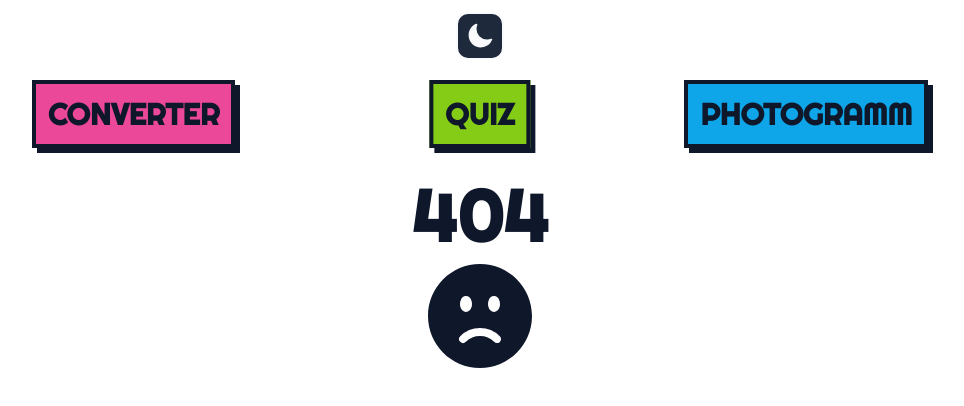
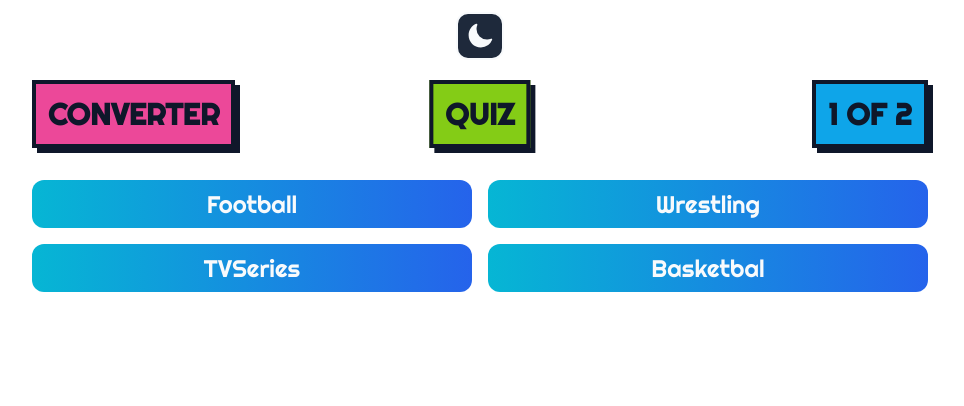
Before and after one commit to VelHRH/FrontCourse, a React (Create React App) app in the folder final_project/: page /1of2 in a window 1280 px wide. Before the commit this address had no page. Shown: the top 406 px of the page, without its empty margins (160-1124 px from the left). Built offline with nearby package versions, Linux system fonts and the light colour scheme.

Commit message:
1of2 layout started

```diff
--- a/final_project/src/App.js
+++ b/final_project/src/App.js
@@ -6,6 +6,9 @@ import { BrowserRouter, Routes, Route } from "react-router-dom";
 import Task3 from "./pages/Task3";
 import Page404 from "./pages/Page404";
 import Index from "./pages/index";
+import Categories from "./pages/OneOfTwo/Categories";
+import Subcategories from "./pages/OneOfTwo/Subcategories";
+import Info from "./pages/OneOfTwo/Info";
 
 function App() {
  const [nightMode, setNightMode] = useState(false);
@@ -28,6 +31,9 @@ function App() {
      <Route path="/convert" element={<Task1 />} />
      <Route path="/quiz" element={<Task2 />} />
      <Route path="/photos" element={<Task3 />} />
+     <Route path="/1of2" element={<Categories />} />
+     <Route path="/1of2/:id" element={<Subcategories />} />
+     <Route path="/1of2/:id/:id" element={<Info />} />
      <Route path="*" element={<Page404 />} />
     </Routes>
    </BrowserRouter>
--- /dev/null
+++ b/final_project/src/OneOfTwo/Category.jsx
@@ -0,0 +1,12 @@
+import React from "react";
+import { Link } from "react-router-dom";
+
+export const Category = ({ children }) => {
+ return (
+  <Link to={`/1of2/${children.toLowerCase()}`}>
+   <div className="text-center py-2 text-2xl rounded-xl bg-gradient-to-r text-slate-50 from-cyan-500 to-blue-600 hover:scale-110 cursor-pointer ease-in-out duration-500">
+    {children}
+   </div>
+  </Link>
+ );
+};
--- /dev/null
+++ b/final_project/src/OneOfTwo/NumberBtn.jsx
@@ -0,0 +1,15 @@
+import React from "react";
+
+export const NumberBtn = ({ isClicked, children }) => {
+ return (
+  <div
+   className={`${
+    isClicked
+     ? "bg-slate-50 text-blue-600"
+     : "bg-gradient-to-r from-cyan-500 to-blue-600 text-slate-50"
+   } text-2xl text-center py-2 border-2 border-blue-600 cursor-pointer rounded-2xl`}
+  >
+   {children}
+  </div>
+ );
+};
--- a/final_project/src/components/Navbar.jsx
+++ b/final_project/src/components/Navbar.jsx
@@ -38,7 +38,7 @@ export const Navbar = ({ nightMode, setNightMode }) => {
       Quiz
      </button>
     </Link>
-    <Link to="/photos">
+    <Link to="/1of2">
      <button
       className={`${
        nightMode
@@ -46,7 +46,7 @@ export const Navbar = ({ nightMode, setNightMode }) => {
         : "border-slate-900 shadow-slate-900 text-slate-900"
       } bg-sky-500 absolute font-bold right-2 md:right-[15%] top-20 uppercase p-2 md:p-3 text-xl md:text-3xl border-4 shadow-[5px_5px] active:shadow-none active:ml-[5px] active:mt-[5px]`}
      >
-      PhotoGramm
+      1 of 2
      </button>
     </Link>
    </div>
--- /dev/null
+++ b/final_project/src/pages/OneOfTwo/Categories.jsx
@@ -0,0 +1,15 @@
+import React from "react";
+import { Category } from "../../OneOfTwo/Category";
+
+const Categories = () => {
+ return (
+  <div className="grid gap-4 grid-cols-2 mt-10 w-[98%] md:w-[70%] ml-[50%] translate-x-[-50%]">
+   <Category>Football</Category>
+   <Category>Wrestling</Category>
+   <Category>TVSeries</Category>
+   <Category>Basketbal</Category>
+  </div>
+ );
+};
+
+export default Categories;
--- /dev/null
+++ b/final_project/src/pages/OneOfTwo/Info.jsx
@@ -0,0 +1,34 @@
+import React from "react";
+import { TrophyIcon, ShareIcon } from "@heroicons/react/24/solid";
+import { NumberBtn } from "../../OneOfTwo/NumberBtn";
+
+const Info = () => {
+ return (
+  <div className="mb-3 mt-10 w-[98%] md:w-[70%] ml-[50%] translate-x-[-50%] mb-10">
+   <img
+    src="https://ese-edu.com/wp-content/uploads/2022/11/World-Cup-2022-Blog.jpg"
+    alt="Subcategory"
+    className="h-[400px] w-full object-cover"
+   />
+   <div className="grid gap-4 grid-cols-4 mt-10 w-full">
+    <NumberBtn isClicked={false}>8</NumberBtn>
+    <NumberBtn isClicked={true}>16</NumberBtn>
+    <NumberBtn isClicked={false}>32</NumberBtn>
+    <NumberBtn isClicked={false}>64</NumberBtn>
+    <div className="text-2xl flex justify-center py-2 text-slate-50 bg-gradient-to-r from-cyan-500 to-blue-600 cursor-pointer rounded-2xl hover:scale-110 ease-in-out duration-500">
+     <TrophyIcon className="w-7 mr-2" />
+     Rating
+    </div>
+    <div className="text-2xl flex justify-center py-2 text-slate-50 bg-gradient-to-r from-cyan-500 to-blue-600 cursor-pointer rounded-2xl hover:scale-110 ease-in-out duration-500">
+     <ShareIcon className="w-7 mr-2" />
+     Share
+    </div>
+    <div className="text-2xl col-span-2 flex justify-center py-2 text-slate-50 bg-gradient-to-r from-lime-500 to-green-600 cursor-pointer rounded-2xl hover:scale-105 ease-in-out duration-500">
+     Start
+    </div>
+   </div>
+  </div>
+ );
+};
+
+export default Info;
--- /dev/null
+++ b/final_project/src/pages/OneOfTwo/Subcategories.jsx
@@ -0,0 +1,21 @@
+import React from "react";
+import { Link } from "react-router-dom";
+
+const Subcategories = () => {
+ return (
+  <div className="flex flex-col mb-3 mt-10 w-[98%] md:w-[70%] ml-[50%] translate-x-[-50%] items-center">
+   <Link
+    to={`/1of2/football/:id`}
+    className="w-full flex flex-col items-center"
+   >
+    <img
+     src="https://ese-edu.com/wp-content/uploads/2022/11/World-Cup-2022-Blog.jpg"
+     alt="Subcategory"
+     className="h-[300px] w-2/3 object-cover hover:scale-110 cursor-pointer ease-in-out duration-500 mb-3"
+    />
+   </Link>
+  </div>
+ );
+};
+
+export default Subcategories;
--- a/final_project/src/pages/Task2.jsx
+++ b/final_project/src/pages/Task2.jsx
@@ -6,7 +6,7 @@ import { QuestionInfo } from "../components/Task2/QuestionInfo";
 import { Result } from "../components/Task2/Result";
 import { QUESTIONS } from "../components/Task2/data";
 import { Mode } from "../components/Task2/Mode";
-import { CSSTransition, TransitionGroup } from "react-transition-group";
+import { CSSTransition } from "react-transition-group";
 import "./animation.css";
 
 const Task2 = () => {
```
